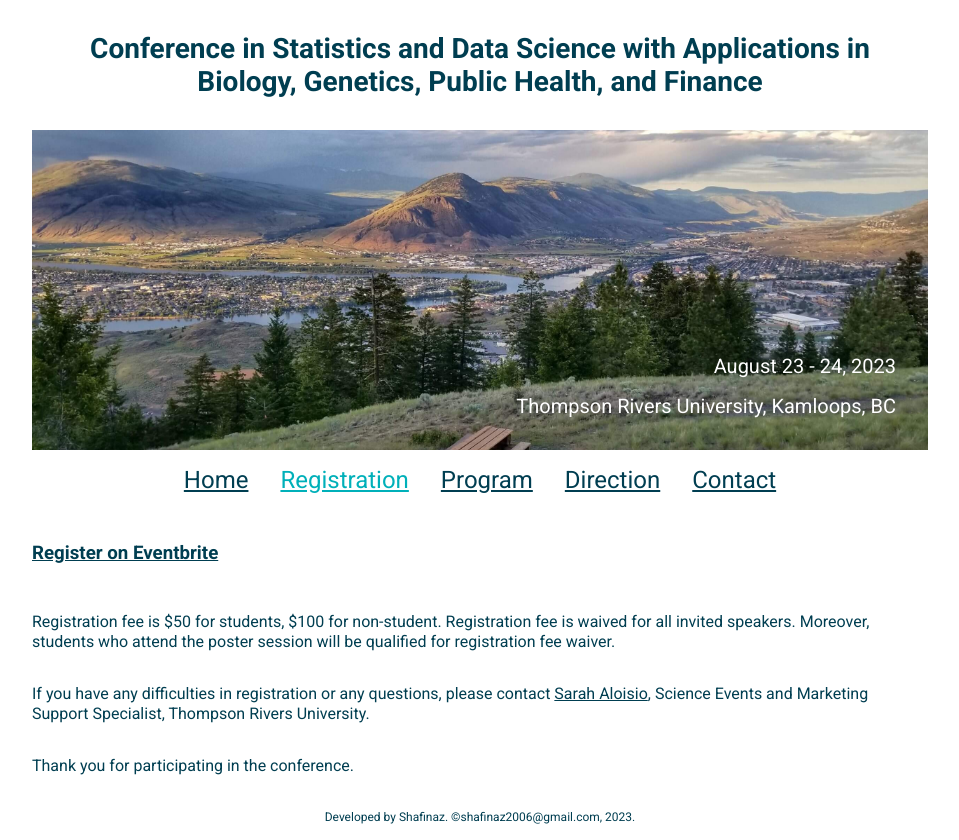
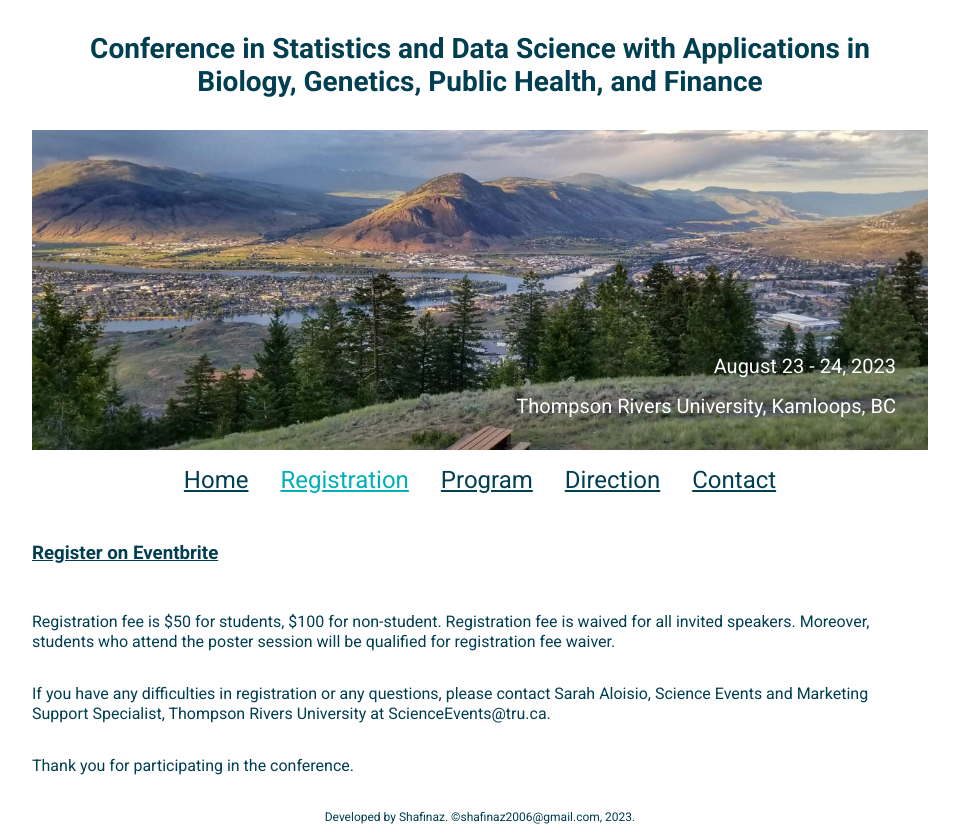
Before and after one commit to shafinaz2006/tru-conference, a Next.js app: page /registration in a window 1280 px wide. Shown: the whole page, without its empty margins (160-1119 px from the left). Built offline with nearby package versions, Linux system fonts and the light colour scheme.

Commit message:
change event email address

```diff
--- a/pages/registration.js
+++ b/pages/registration.js
@@ -13,11 +13,8 @@ const Registration = () => {
         invited speakers. Moreover, students who attend the poster session will be qualified for registration fee waiver.
       </p>
       <p>
-        If you have any difficulties in registration or any questions, please contact <span>
-          <a href='https://www.tru.ca/science/about/contact.html'
-            target='_blank'
-            style={{ textDecoration: 'underline' }}>Sarah Aloisio</a></span>
-        , Science Events and Marketing Support Specialist, Thompson Rivers University.
+        If you have any difficulties in registration or any questions, please contact
+          Sarah Aloisio, Science Events and Marketing Support Specialist, Thompson Rivers University at ScienceEvents@tru.ca.
       </p>
       <p> Thank you for participating in the conference.
       </p>
```
